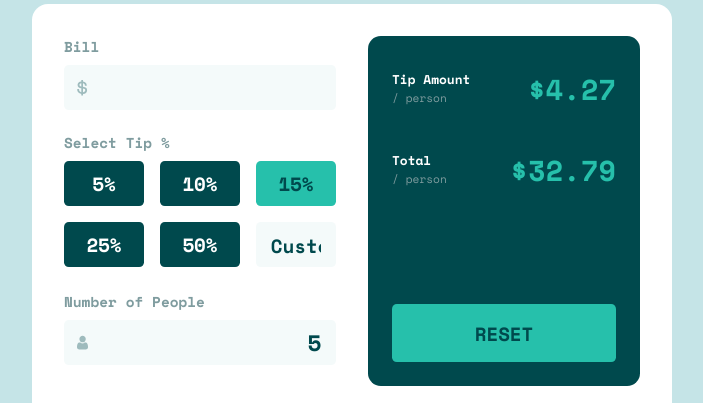
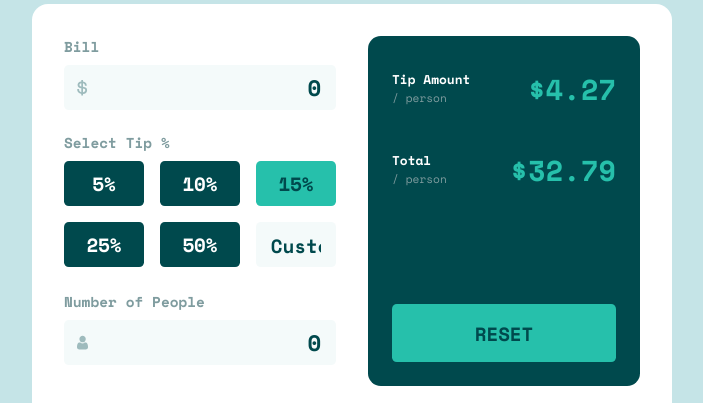
Before and after one commit to tonytangdev/fm-calculator-app, a Next.js app: page / in a window 1280 px wide. Shown: the part 189-592 px from the top of the page, without its empty margins (288-991 px from the left). Built offline with nearby package versions, Linux system fonts and the light colour scheme.

Commit message:
Bill input onchange

```diff
--- a/components/Calculator.tsx
+++ b/components/Calculator.tsx
@@ -1,15 +1,27 @@
 import { InteractiveSection } from "./InteractiveSection"
 import { ResultDisplay } from "./ResultDisplay"
 import styles from "../styles/Calculator.module.css"
+import { useState } from "react"
 
 interface Props {
 
 }
 
 export const Calculator = (props: Props) => {
+    const [bill, setBill] = useState(0)
+    const [numberOfPeople, setNumberOfPeople] = useState(0)
+    const [tipAmount, setTipAmount] = useState(0)
+    const [total, setTotal] = useState(0)
+
+    const onBillChange: (value: number) => void = value => setBill(value)
+
     return (
         <div className={styles.container}>
-            <InteractiveSection></InteractiveSection>
+            <InteractiveSection
+                bill={bill}
+                numberOfPeople={numberOfPeople}
+                onBillChange={onBillChange}
+            ></InteractiveSection>
             <ResultDisplay></ResultDisplay>
         </div>
     )
--- a/components/Input.tsx
+++ b/components/Input.tsx
@@ -40,7 +40,7 @@ export const Input = ({
             )}
             <div className={`${styles.customInput} ${!icon && styles.noIconInput} ${!!isFocused && styles.inputIsFocused} ${valueIsInvalid && styles.inputError}`}>
                 <div className={styles.iconContainer}>{icon}</div>
-                <input placeholder={placeholder} type="number" name={inputId} id={inputId} value={value} onChange={onChangeValue} className={styles.input} onFocus={onFocus} onBlur={onBlur} />
+                <input min="0" placeholder={placeholder} type="number" name={inputId} id={inputId} value={value} onChange={onChangeValue} className={styles.input} onFocus={onFocus} onBlur={onBlur} />
             </div>
         </>
     )
--- a/components/InteractiveSection.tsx
+++ b/components/InteractiveSection.tsx
@@ -5,18 +5,24 @@ import { SelectTip } from './SelectTip'
 import styles from '../styles/InteractiveSection.module.css'
 
 interface Props {
-
+    bill: number,
+    numberOfPeople: number,
+    onBillChange: (e: number) => void
 }
 
-export const InteractiveSection = (props: Props) => {
+export const InteractiveSection = ({
+    bill,
+    numberOfPeople,
+    onBillChange
+}: Props) => {
     return (
         <div>
             <div className={styles.inputContainer}>
-                <BillInput></BillInput>
+                <BillInput value={bill} onChange={onBillChange}></BillInput>
             </div>
             <SelectTip></SelectTip>
             <div className={styles.inputContainer}>
-                <PeopleInput></PeopleInput>
+                <PeopleInput value={numberOfPeople}></PeopleInput>
             </div>
         </div>
     )
--- a/components/PeopleInput.tsx
+++ b/components/PeopleInput.tsx
@@ -4,13 +4,15 @@ import { Input } from './Input'
 import PersonImage from '../public/icon-person.svg'
 
 interface Props {
-
+    value: number
 }
 
-export const PeopleInput = (props: Props) => {
+export const PeopleInput = ({
+    value
+}: Props) => {
     return (
         <div>
-            <Input icon={<Image src={PersonImage} alt="person sign" />} title="Number of People" value="5" onChange={e => console.log(e)} />
+            <Input icon={<Image src={PersonImage} alt="person sign" />} title="Number of People" value={`${value}`} onChange={e => console.log(e)} />
         </div>
     )
 }
```
Also changed, not shown: pages/index.tsx (+0 -1 lines).
